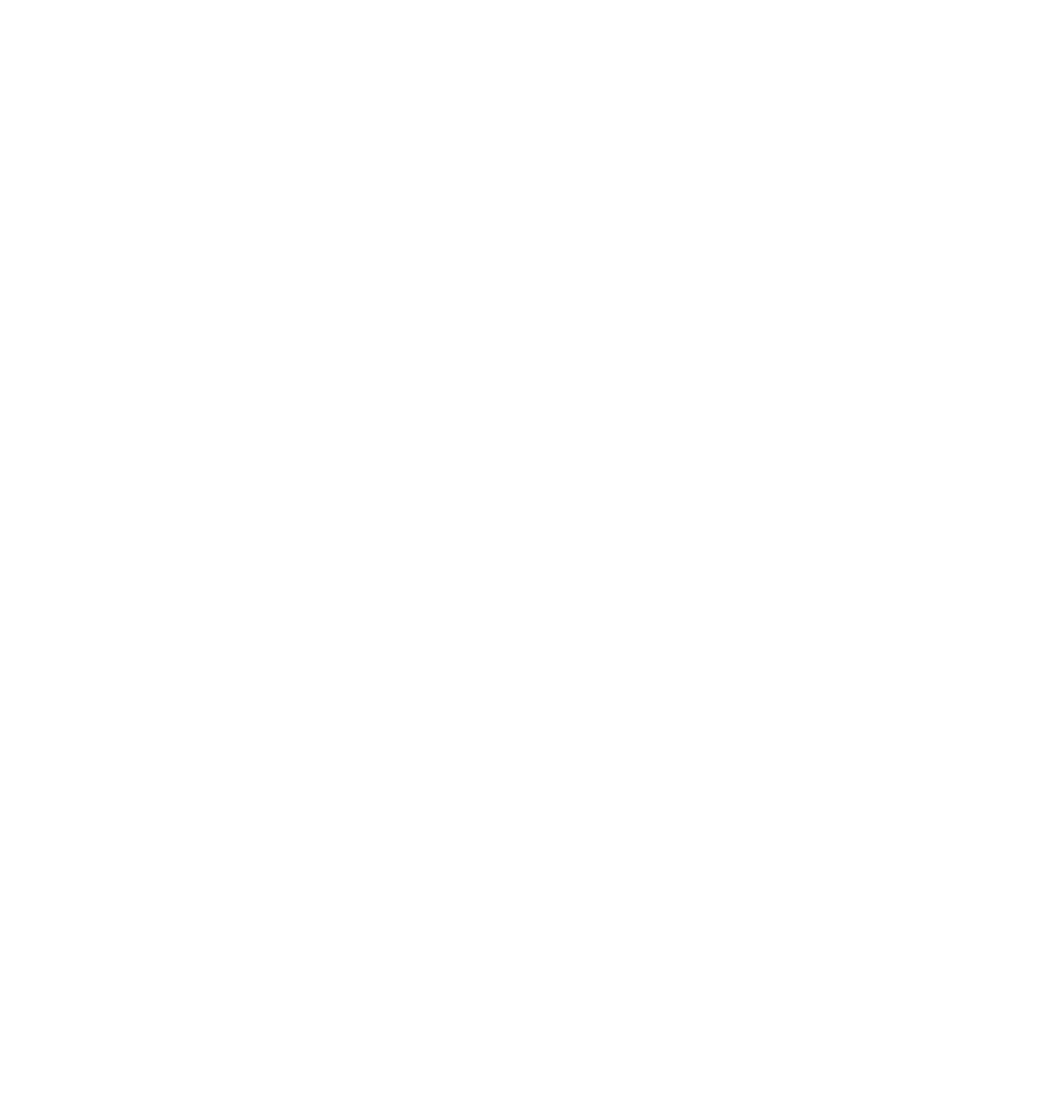
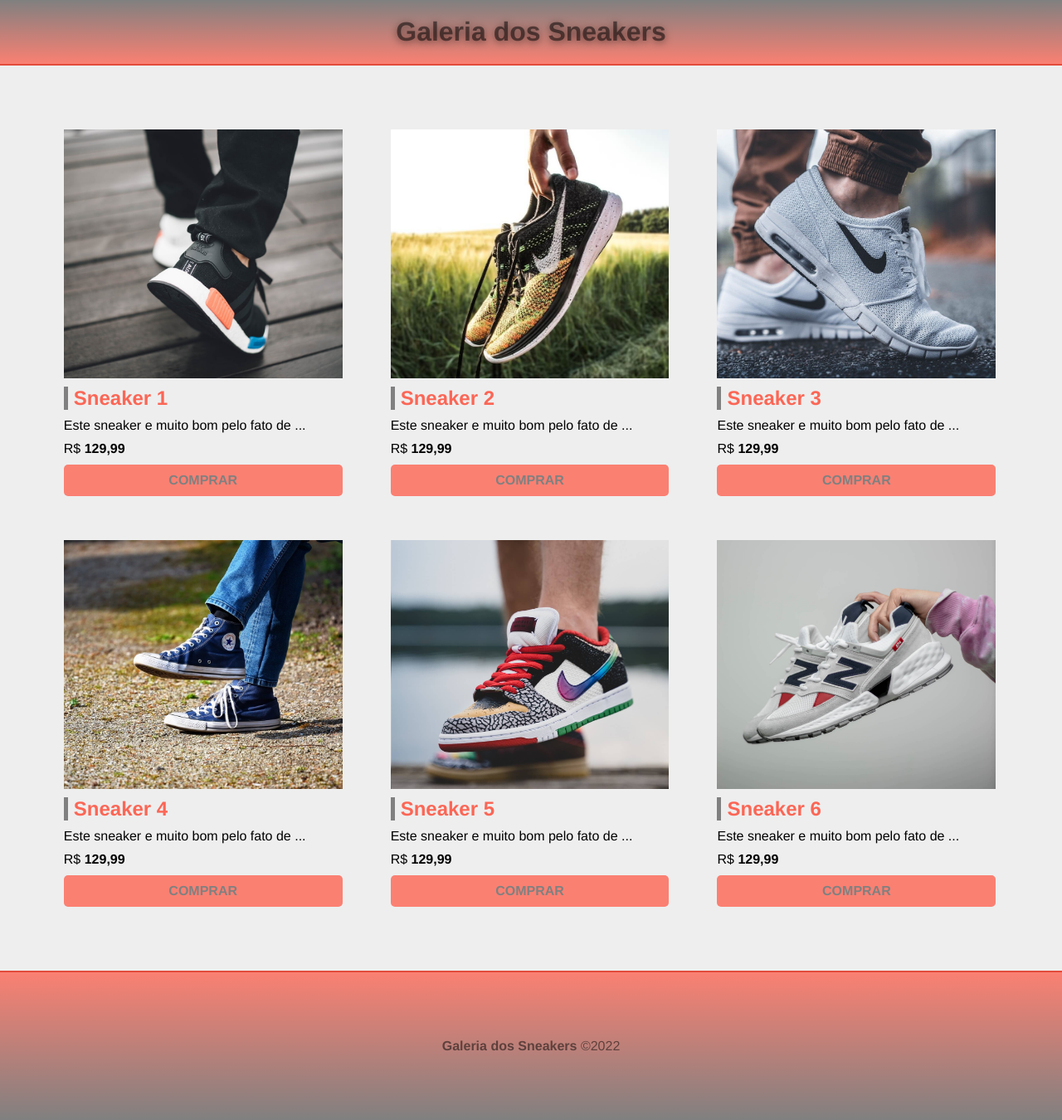
Before and after one commit to charles8038/Aprenda-HTML-e-CSS3, a plain HTML site: page aulaCSS/rascunho1/projeto/index.html in a window 1280 px wide. Shown: the whole page at 83% size. Before the commit the page ends 800 px from the top, so only its background shows below. Drawn offline with Linux system fonts and the light colour scheme.

Commit message:
projeto lojasneakers concluido

```diff
--- /dev/null
+++ b/aulaCSS/rascunho1/projeto/css-estilo/style.css
@@ -0,0 +1,111 @@
+@charset "UTF-8";
+
+* {
+    padding: 0;
+    margin: 0;
+    box-sizing: border-box;
+    font-family: helvetica;
+}
+/*Cabecalho*/
+header {
+    background-image: linear-gradient(to bottom, grey,salmon);
+    color: rgba(0, 0, 0, 0.5);
+    padding: 20px;
+    text-align: center;
+    border-bottom: 2px solid rgba(255, 61, 39, 0.767);
+}
+header > h1 {
+    text-shadow: 0px 2px 10px;
+}
+/*Grid de Produtos*/
+.container {
+    background-color: #eee;
+    min-height: 60vh;
+    padding: 50px;
+}
+
+.products-container {
+    max-width: 1200px;
+    margin: 0 auto;
+
+}
+
+.card {
+    display: inline-block;
+    width: 31%;
+    margin: 1% 1%;
+    padding: 15px;
+}
+
+.product-image {
+    height: 300px;
+    width: 100%;
+    margin-bottom: 10px;
+    background-position: center;
+    background-size: cover;
+}
+
+#img-1 {
+    background-image: url('../img/tenis1.jpg');
+}
+#img-2 {
+    background-image: url('../img/tenis2.jpg');
+}
+#img-3 {
+    background-image: url('../img/tenis3.jpg');
+}
+#img-4 {
+    background-image: url('../img/tenis4.jpg');
+}
+#img-5 {
+    background-image: url('../img/tenis5.jpg');
+}
+#img-6 {
+    background-image: url('../img/tenis6.jpg');
+}
+
+h3 {
+    margin-bottom: 10px;
+    color: rgba(255, 61, 39, 0.767);
+    border-left: 5px solid grey;
+    padding-left: 7px;
+    font-size: 24px;
+}
+
+.card p {
+    margin-bottom: 10px;
+}
+
+.bold {
+    font-weight: bold;
+
+}
+
+.btn {
+    display: block;
+    width: 100%;
+    background-color: salmon;
+    color: grey;
+    padding: 10px;
+    text-align: center;
+    text-decoration: none;
+    text-transform: uppercase;
+    font-weight: bold;
+    border-radius: 5px;
+
+}
+
+.btn:hover {
+    background-color: grey;
+    color: salmon;
+    transition: 2s;
+}
+
+/*Footer*/
+footer {
+    background-image: linear-gradient(to bottom, salmon,grey);
+    color: rgba(0, 0, 0, 0.5);
+    border-top: 2px solid rgba(255, 61, 39, 0.767);
+    text-align: center;
+    padding: 80px;
+}
--- a/aulaCSS/rascunho1/projeto/index.html
+++ b/aulaCSS/rascunho1/projeto/index.html
@@ -4,9 +4,88 @@
     <meta charset="UTF-8">
     <meta http-equiv="X-UA-Compatible" content="IE=edge">
     <meta name="viewport" content="width=device-width, initial-scale=1.0">
-    <title>Document</title>
+    <title>Galeria dos Sneakers</title>
+    <link rel="stylesheet" href="css-estilo/style.css">
+
 </head>
 <body>
+    <!-- Cabecalho-->
+    <header>
+        <h1>Galeria dos Sneakers</h1>
 
+    </header>
+    <!-- Grid de Produtos-->
+    <main class="container">
+        <section class="products-container">
+            <div class="card">
+                <div class="product-image" id="img-1"></div>
+                <h3>Sneaker 1</h3>
+                <p>Este sneaker e muito bom pelo fato de ...</p>
+                <p>
+                    R$
+                    <span class="bold">129,99</span>
+                </p>
+                <a href="#" class="btn">Comprar</a>
+            </div>
+            <div class="card">
+                <div class="product-image" id="img-2"></div>
+                <h3>Sneaker 2</h3>
+                <p>Este sneaker e muito bom pelo fato de ...</p>
+                <p>
+                    R$
+                    <span class="bold">129,99</span>
+                </p>
+                <a href="#" class="btn">Comprar</a>
+            </div>
+            <div class="card">
+                <div class="product-image" id="img-3"></div>
+                <h3>Sneaker 3</h3>
+                <p>Este sneaker e muito bom pelo fato de ...</p>
+                <p>
+                    R$
+                    <span class="bold">129,99</span>
+                </p>
+                <a href="#" class="btn">Comprar</a>
+            </div>
+            <div class="card">
+                <div class="product-image" id="img-4"></div>
+                <h3>Sneaker 4</h3>
+                <p>Este sneaker e muito bom pelo fato de ...</p>
+                <p>
+                    R$
+                    <span class="bold">129,99</span>
+                </p>
+                <a href="#" class="btn">Comprar</a>
+            </div>
+            <div class="card">
+                <div class="product-image" id="img-5"></div>
+                <h3>Sneaker 5</h3>
+                <p>Este sneaker e muito bom pelo fato de ...</p>
+                <p>
+                    R$
+                    <span class="bold">129,99</span>
+                </p>
+                <a href="#" class="btn">Comprar</a>
+            </div>
+            <div class="card">
+                <div class="product-image" id="img-6"></div>
+                <h3>Sneaker 6</h3>
+                <p>Este sneaker e muito bom pelo fato de ...</p>
+                <p>
+                    R$
+                    <span class="bold">129,99</span>
+                </p>
+                <a href="#" class="btn">Comprar</a>
+            </div>
+
+        </section>
+    </main>
+    <!-- Rodape-->
+    <footer>
+        <p><span class="bold">Galeria dos Sneakers</span>
+        &copy;2022
+        </p>
+
+    </footer>
 </body>
 </html>
```
